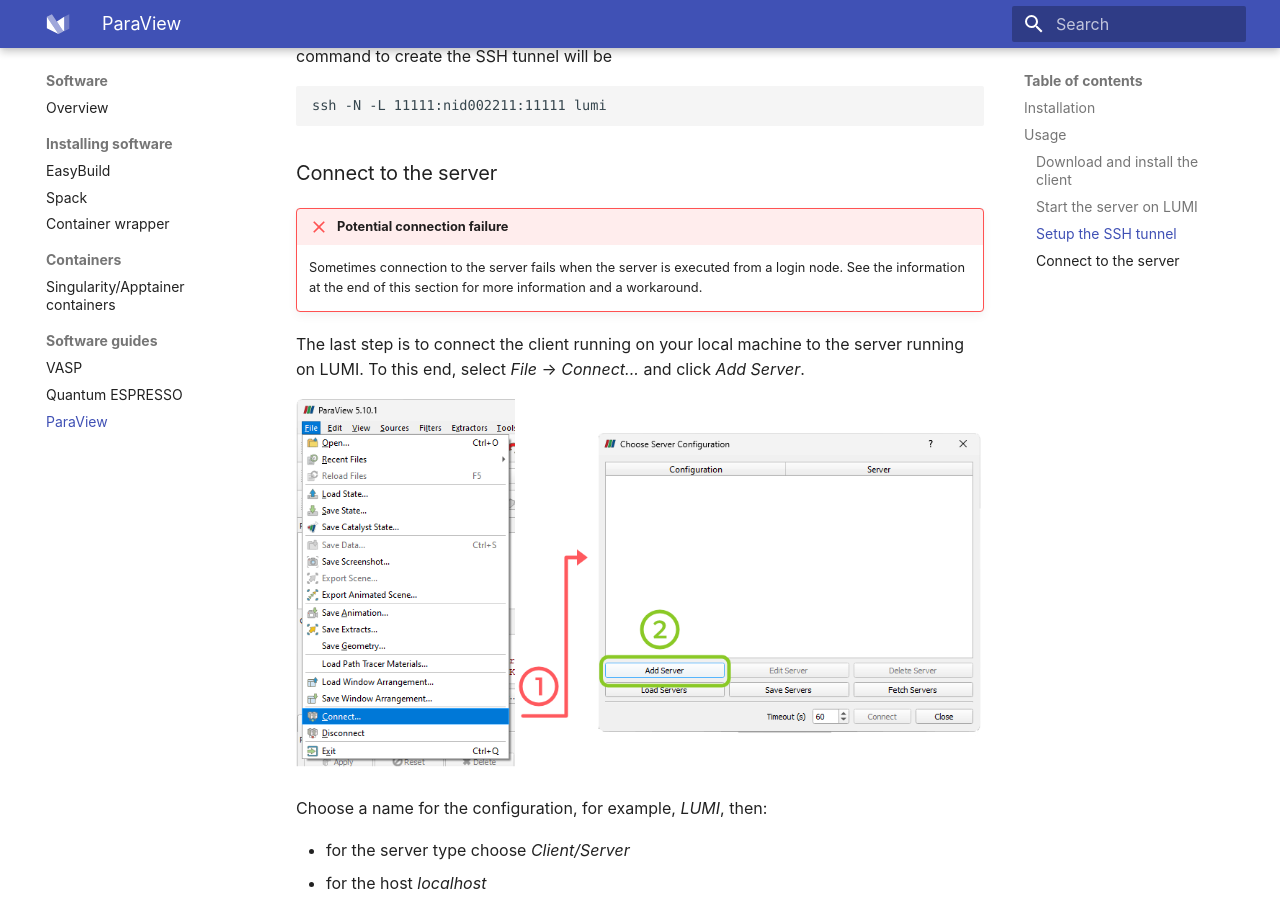
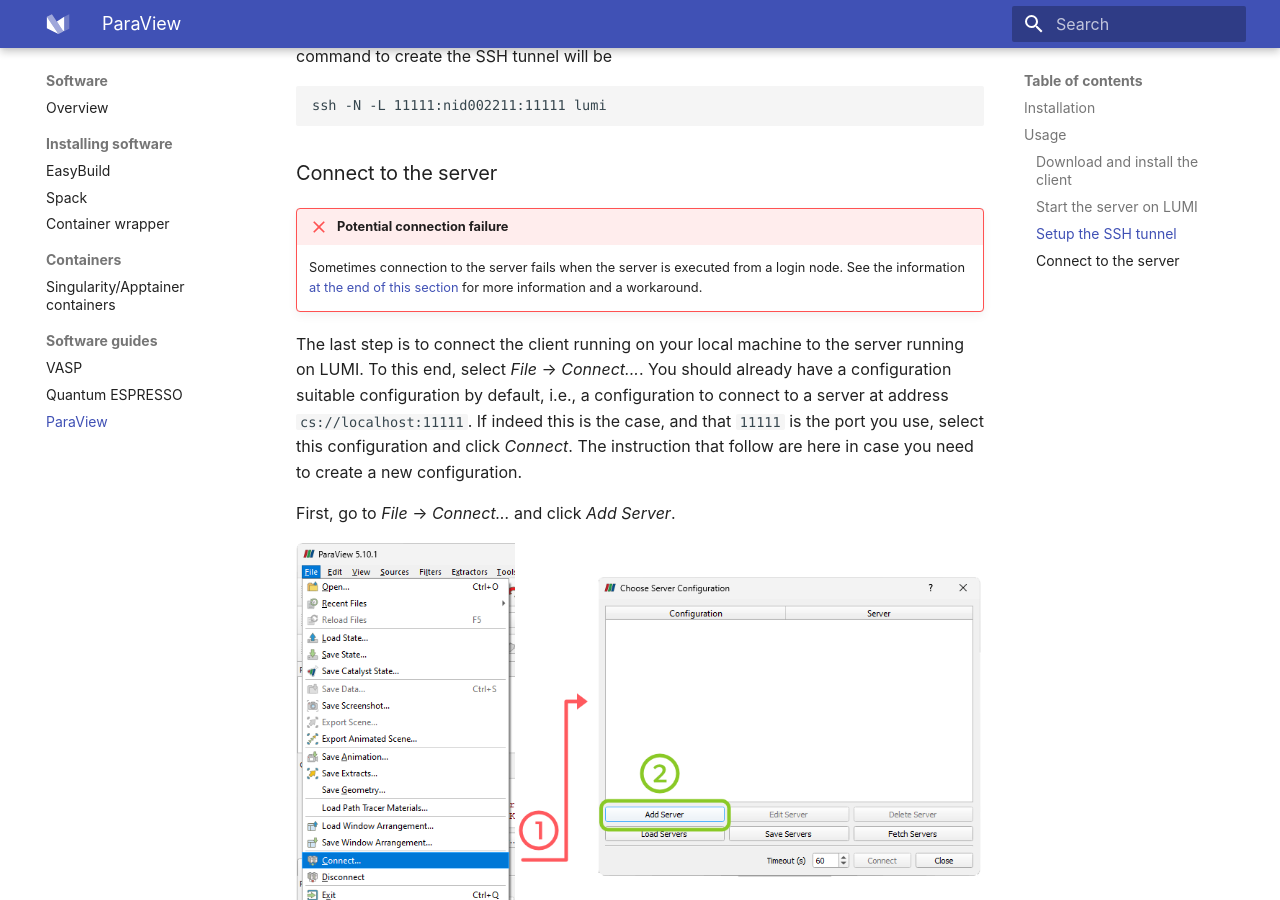
Before and after one commit to Lumi-supercomputer/lumi-userguide, an MkDocs documentation site: the page built from docs/software/guides/paraview.md, in a window 1280 px wide and 900 px high, scrolled down 4142 px. Built offline with MkDocs 1.6.1 and Material for MkDocs 9.7.7, drawn with Linux system fonts in a browser that asks for light colours.

Commit message:
add that configuration may already exists

```diff
--- a/docs/software/guides/paraview.md
+++ b/docs/software/guides/paraview.md
@@ -295,12 +295,19 @@
 !!! failure "Potential connection failure"
 
     Sometimes connection to the server fails when the server is executed from a
-    login node. See the information at the end of this section for more
-    information and a workaround.
+    login node. See the information
+    [at the end of this section](#login-node-workaround)
+    for more information and a workaround.
 
 The last step is to connect the client running on your local machine to the
-server running on LUMI. To this end, select *File* &#x2192; *Connect...* and
-click *Add Server*.
+server running on LUMI. To this end, select *File* &#x2192; *Connect...*. You
+should already have a configuration suitable configuration by default, i.e.,
+a configuration to connect to a server at address `cs://localhost:11111`. If
+indeed this is the case, and that `11111` is the port you use, select this
+configuration and click *Connect*. The instruction that follow are here in case
+you need to create a new configuration.
+
+First, go to *File* &#x2192; *Connect...* and click *Add Server*.
 
 <figure>
   <img
@@ -358,6 +365,8 @@
 submitted a job, it should end. However, we recommended you to check that this
 is indeed the case to avoid wasting your cpu-hours allocation.
 
+<span id="login-node-workaround"></span>
+
 !!! failure "Potential connection failure"
 
     When running the server on the login node, the client may fail to connect
```
